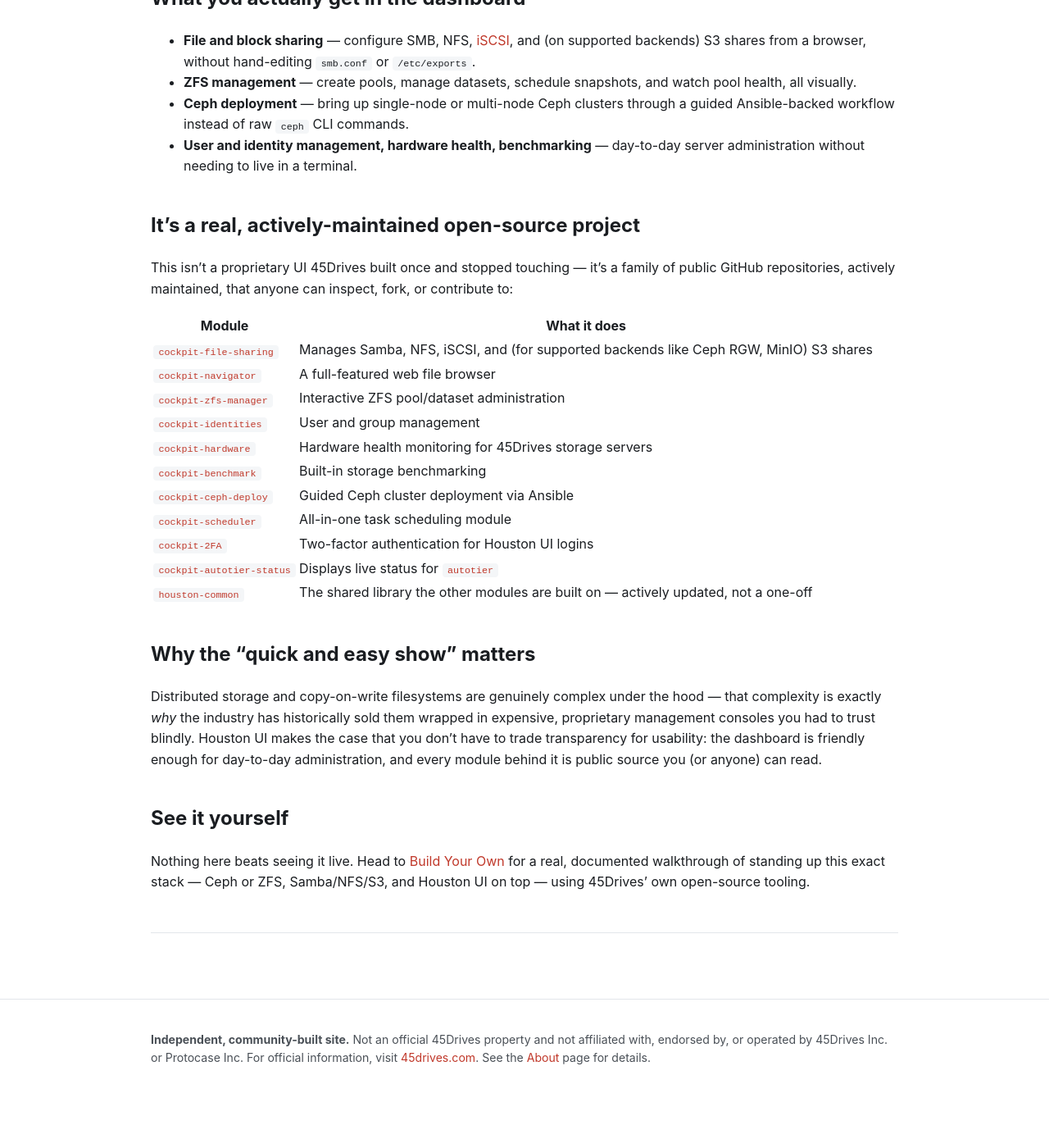
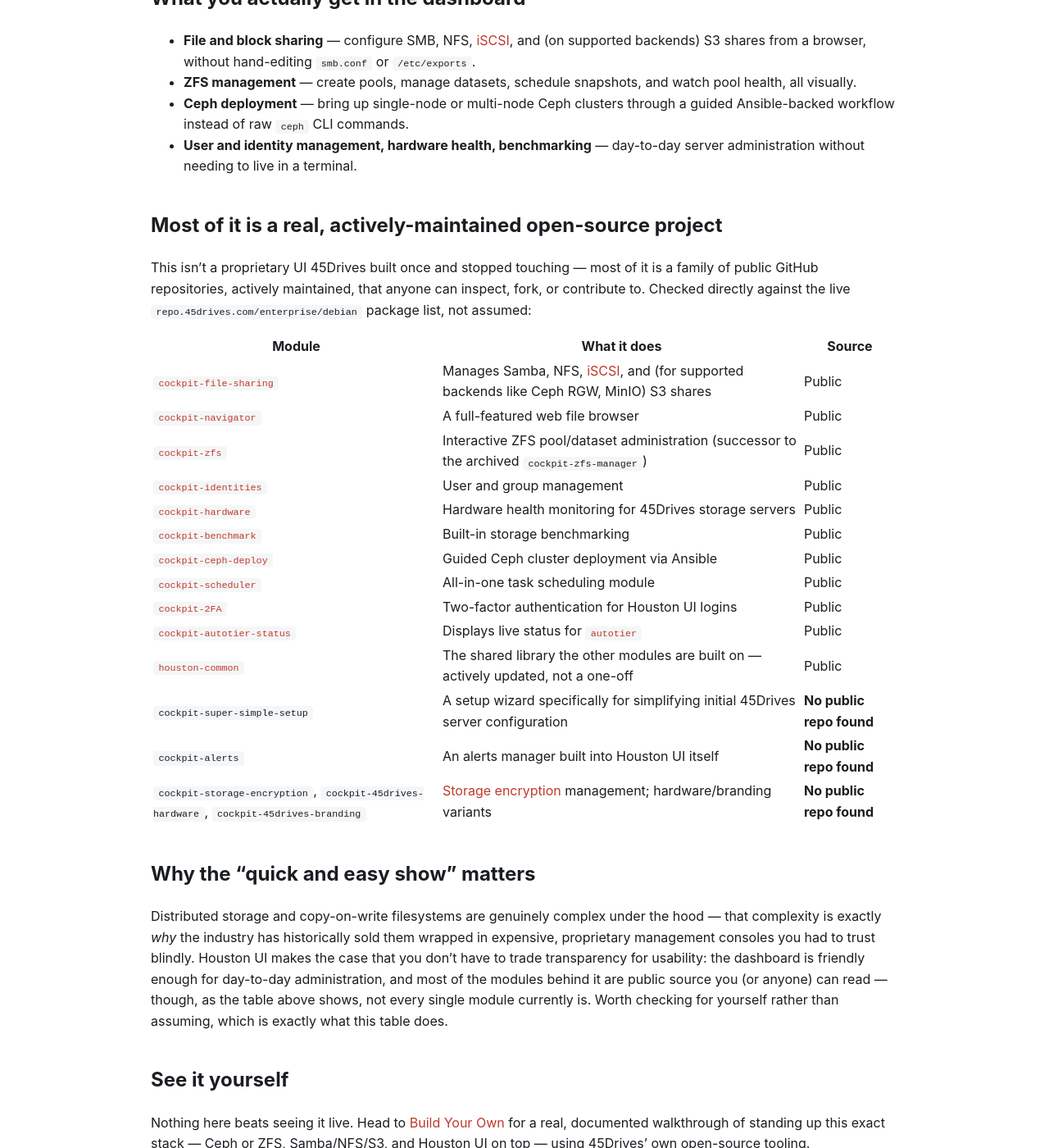
Before and after one commit to mcgarrah/45drives-org, a Jekyll site: the page built from _technology/cockpit.md, in a window 1280 px wide and 1400 px high, scrolled down 538 px. Shown: the whole window at 82% size. Built offline with Jekyll 4.4.1, drawn with Linux system fonts in a browser that asks for light colours; comment, search, counter and statistics services are not loaded; before the commit the page ends 1894 px from its top, so only the background shows below that.

Commit message:
Add Storage Encryption/KMS and WireGuard pages from repo audit
Cross-checked the actual trixie repo package list (22 packages)
against what's documented, per the user's request to look for
gaps. Found real, previously undocumented technology:

- Storage Encryption & Key Management: cockpit-storage-encryption,
  proxmox-kms-bridge, and vault-dmkey together manage LUKS
  encryption keys via two backends -- OpenBao (genuinely
  open-source Vault fork, Linux Foundation-governed) or QxVault
  (Crypto4A's commercial, FIPS 140-3 Level 3 HSM product, NOT
  open source -- verified before publishing). Framed honestly as
  a real choice between an open and a proprietary option.
- WireGuard (Wireshield): the wireshield package brings
  WireGuard-based encrypted networking into Houston UI.

Also an important accuracy finding: several packages in the
"open source" repo -- 45drives-audit-tool, 45drives-tools,
cockpit-alerts, cockpit-storage-encryption, cockpit-super-simple-
setup, proxmox-kms-bridge, vault-dmkey, wireshield, and the
branding/hardware-variant packages -- have NO public GitHub repo,
unlike the majority of the stack. Corrected an overclaiming
sentence on the Houston UI page ("every module... is public
source") that was no longer accurate, added a Source column to
its module table, and added an honest "not everything here is
open source" note to the Linux Package Repository page. Also
surfaced cockpit-super-simple-setup as a positive, directly
relevant response to the install-complexity friction documented
on the Build Your Own page. Every new external link verified
live before publishing.

Co-Authored-By: Claude Sonnet 5 <noreply@anthropic.com>
Claude-Session: https://claude.ai/code/session_01WYVMYbuVGuqHmaZoFUNnVe

```diff
--- a/_technology/cockpit.md
+++ b/_technology/cockpit.md
@@ -28,25 +28,29 @@ plugins for storage-specific tasks.
 - **User and identity management, hardware health, benchmarking** — day-to-day server
   administration without needing to live in a terminal.
 
-## It's a real, actively-maintained open-source project
+## Most of it is a real, actively-maintained open-source project
 
-This isn't a proprietary UI 45Drives built once and stopped touching — it's a family of
-public GitHub repositories, actively maintained, that anyone can inspect, fork, or contribute
-to:
+This isn't a proprietary UI 45Drives built once and stopped touching — most of it is a family
+of public GitHub repositories, actively maintained, that anyone can inspect, fork, or
+contribute to. Checked directly against the live `repo.45drives.com/enterprise/debian`
+package list, not assumed:
 
-| Module | What it does |
-| --- | --- |
-| [`cockpit-file-sharing`](https://github.com/45Drives/cockpit-file-sharing) | Manages Samba, NFS, iSCSI, and (for supported backends like Ceph RGW, MinIO) S3 shares |
-| [`cockpit-navigator`](https://github.com/45Drives/cockpit-navigator) | A full-featured web file browser |
-| [`cockpit-zfs-manager`](https://github.com/45Drives/cockpit-zfs-manager) | Interactive ZFS pool/dataset administration |
-| [`cockpit-identities`](https://github.com/45Drives/cockpit-identities) | User and group management |
-| [`cockpit-hardware`](https://github.com/45Drives/cockpit-hardware) | Hardware health monitoring for 45Drives storage servers |
-| [`cockpit-benchmark`](https://github.com/45Drives/cockpit-benchmark) | Built-in storage benchmarking |
-| [`cockpit-ceph-deploy`](https://github.com/45Drives/cockpit-ceph-deploy) | Guided Ceph cluster deployment via Ansible |
-| [`cockpit-scheduler`](https://github.com/45Drives/cockpit-scheduler) | All-in-one task scheduling module |
-| [`cockpit-2FA`](https://github.com/45Drives/cockpit-2FA) | Two-factor authentication for Houston UI logins |
-| [`cockpit-autotier-status`](https://github.com/45Drives/cockpit-autotier-status) | Displays live status for [`autotier`](/autotier/) |
-| [`houston-common`](https://github.com/45Drives/houston-common) | The shared library the other modules are built on — actively updated, not a one-off |
+| Module | What it does | Source |
+| --- | --- | --- |
+| [`cockpit-file-sharing`](https://github.com/45Drives/cockpit-file-sharing) | Manages Samba, NFS, [iSCSI](/iscsi/), and (for supported backends like Ceph RGW, MinIO) S3 shares | Public |
+| [`cockpit-navigator`](https://github.com/45Drives/cockpit-navigator) | A full-featured web file browser | Public |
+| [`cockpit-zfs`](https://github.com/45Drives/cockpit-zfs) | Interactive ZFS pool/dataset administration (successor to the archived `cockpit-zfs-manager`) | Public |
+| [`cockpit-identities`](https://github.com/45Drives/cockpit-identities) | User and group management | Public |
+| [`cockpit-hardware`](https://github.com/45Drives/cockpit-hardware) | Hardware health monitoring for 45Drives storage servers | Public |
+| [`cockpit-benchmark`](https://github.com/45Drives/cockpit-benchmark) | Built-in storage benchmarking | Public |
+| [`cockpit-ceph-deploy`](https://github.com/45Drives/cockpit-ceph-deploy) | Guided Ceph cluster deployment via Ansible | Public |
+| [`cockpit-scheduler`](https://github.com/45Drives/cockpit-scheduler) | All-in-one task scheduling module | Public |
+| [`cockpit-2FA`](https://github.com/45Drives/cockpit-2FA) | Two-factor authentication for Houston UI logins | Public |
+| [`cockpit-autotier-status`](https://github.com/45Drives/cockpit-autotier-status) | Displays live status for [`autotier`](/autotier/) | Public |
+| [`houston-common`](https://github.com/45Drives/houston-common) | The shared library the other modules are built on — actively updated, not a one-off | Public |
+| `cockpit-super-simple-setup` | A setup wizard specifically for simplifying initial 45Drives server configuration | **No public repo found** |
+| `cockpit-alerts` | An alerts manager built into Houston UI itself | **No public repo found** |
+| `cockpit-storage-encryption`, `cockpit-45drives-hardware`, `cockpit-45drives-branding` | [Storage encryption](/storage-encryption/) management; hardware/branding variants | **No public repo found** |
 
 ## Why the "quick and easy show" matters
 
@@ -54,7 +58,9 @@ Distributed storage and copy-on-write filesystems are genuinely complex under th
 complexity is exactly *why* the industry has historically sold them wrapped in expensive,
 proprietary management consoles you had to trust blindly. Houston UI makes the case that you
 don't have to trade transparency for usability: the dashboard is friendly enough for day-to-day
-administration, and every module behind it is public source you (or anyone) can read.
+administration, and most of the modules behind it are public source you (or anyone) can read —
+though, as the table above shows, not every single module currently is. Worth checking for
+yourself rather than assuming, which is exactly what this table does.
 
 ## See it yourself
 
```
Also changed, not shown: _technology/linux-packages.md (+21 -0 lines), _technology/monitoring.md (+4 -0 lines), _technology/stig-hardening.md (+11 -6 lines), _technology/storage-encryption.md (added, +67 -0 lines), _technology/wireguard.md (added, +45 -0 lines).
